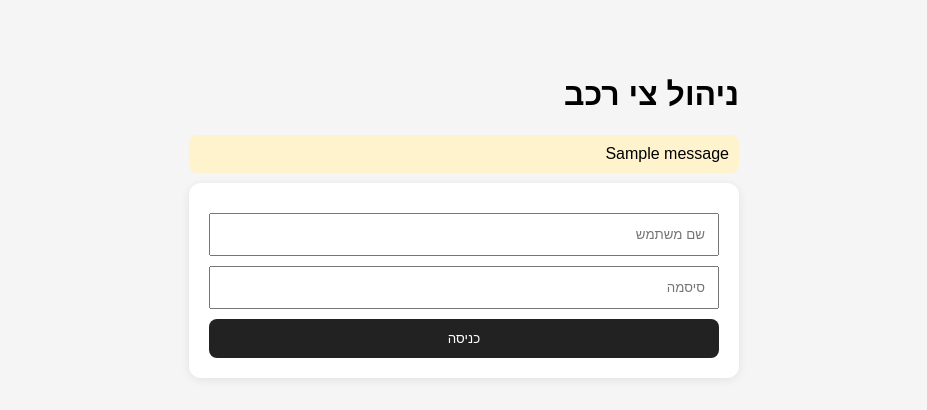
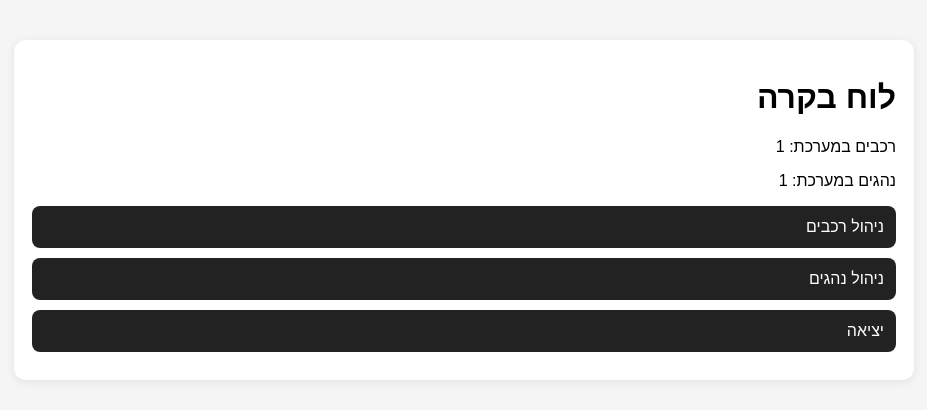
Before and after one commit to orenvaknin225-svg/transportion, a Python web app: template templates/login.html in a window 1280 px wide. Shown: the top 410 px of the page, without its empty margins (176-1103 px from the left). Run offline with Jinja, Linux system fonts and the light colour scheme; the template is opened without the code that fills it: most values are stand-ins (such as "Sample title", 1, 10 or a date in 2020); one stand-in notice (Sample message) is shown.

Commit message:
Update login.html

```diff
--- a/templates/login.html
+++ b/templates/login.html
@@ -1,32 +1,19 @@
 <!DOCTYPE html>
 <html lang="he" dir="rtl">
-<head>
-<meta charset="UTF-8">
-<meta name="viewport" content="width=device-width, initial-scale=1">
-<title>ניהול צי רכב</title>
+<head><meta charset="UTF-8"><meta name="viewport" content="width=device-width, initial-scale=1"><title>לוח בקרה</title>
 <style>
-body{font-family:Arial;max-width:550px;margin:40px auto;padding:15px;background:#f5f5f5;direction:rtl}
-.box{background:white;padding:20px;border-radius:12px;box-shadow:0 2px 10px rgba(0,0,0,.08)}
-input,button{width:100%;padding:12px;margin-top:10px;box-sizing:border-box}
-button{background:#222;color:white;border:0;border-radius:8px}
-.msg{background:#fff3cd;padding:10px;border-radius:8px;margin-bottom:10px}
-</style>
-</head>
+body{font-family:Arial;max-width:900px;margin:25px auto;padding:15px;background:#f5f5f5;direction:rtl}
+.box{background:white;padding:18px;border-radius:12px;margin-bottom:16px;box-shadow:0 2px 10px rgba(0,0,0,.08)}
+.btn{background:#222;color:white;border-radius:8px;padding:12px;text-decoration:none;display:block;margin:10px 0}
+</style></head>
 <body>
-<h1>ניהול צי רכב</h1>
-
-{% with messages = get_flashed_messages() %}
-{% for message in messages %}
-<div class="msg">{{ message }}</div>
-{% endfor %}
-{% endwith %}
-
 <div class="box">
-<form method="POST" action="/login">
-<input name="username" placeholder="שם משתמש" required>
-<input name="password" type="password" placeholder="סיסמה" required>
-<button>כניסה</button>
-</form>
+<h1>לוח בקרה</h1>
+<p>רכבים במערכת: {{ vehicles_count }}</p>
+<p>נהגים במערכת: {{ drivers_count }}</p>
+<a class="btn" href="/vehicles">ניהול רכבים</a>
+<a class="btn" href="/drivers">ניהול נהגים</a>
+<a class="btn" href="/logout">יציאה</a>
 </div>
 </body>
 </html>
```
